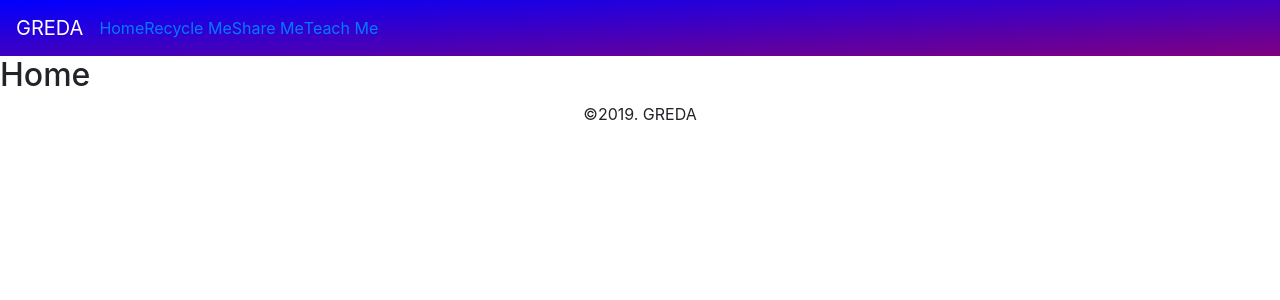
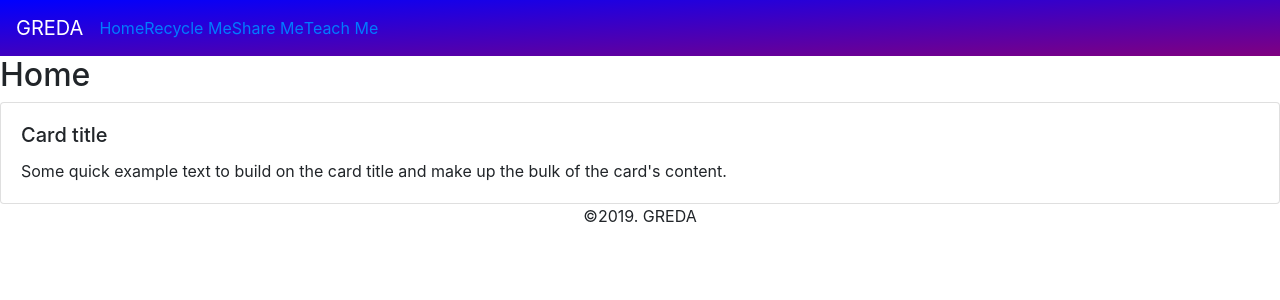
Before and after one commit to aengblom/GREDA, a React (Create React App) app: page / in a window 1280 px wide. Shown: the top 300 px of the page. Built offline with nearby package versions, Linux system fonts and the light colour scheme.

Commit message:
add ui card

```diff
--- a/src/App.js
+++ b/src/App.js
@@ -1,18 +1,18 @@
 import React from "react";
-import logo from "./logo.svg";
 import "./App.css";
 //import "./Components/Home.js"
 //import "./Components/RecycleMe.js"
 //import "./Components/ShareMe.js"
 //import "./Components/TeachMe.js"
 import Header from "./Components/Header";
-import { BrowserRouter as Router, Switch, Route, Link } from "react-router-dom";
 import Footer from "./Components/Footer";
+import Card from "./Components/Card";
 
 export default function App() {
   return (
     <div>
       <Header></Header>
+      <Card></Card>
       <Footer></Footer>
     </div>
   );
--- /dev/null
+++ b/src/Components/Card/Card.jsx
@@ -0,0 +1,17 @@
+import React from "react";
+import "./Card.css";
+import classnames from "classnames";
+
+const Card = ({ children, className }) => (
+  <div className="card">
+    <div className="card-body">
+      <h5 className="card-title">Card title</h5>
+      <p className="card-text">
+        Some quick example text to build on the card title and make up the bulk
+        of the card's content.
+      </p>
+    </div>
+  </div>
+);
+
+export default Card;
--- /dev/null
+++ b/src/Components/Card/index.js
@@ -0,0 +1 @@
+export { default } from "./Card";
```
Also changed, not shown: src/Components/Card/Card.css (added).
